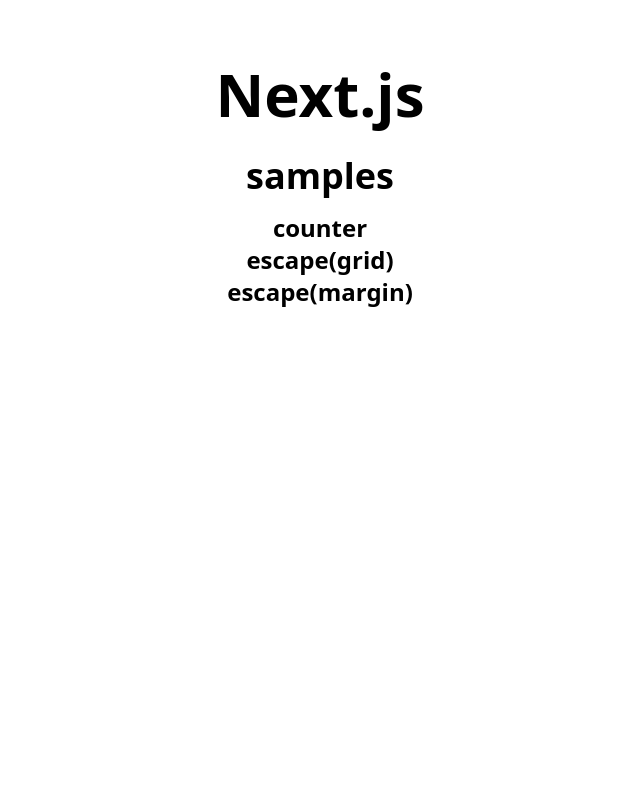
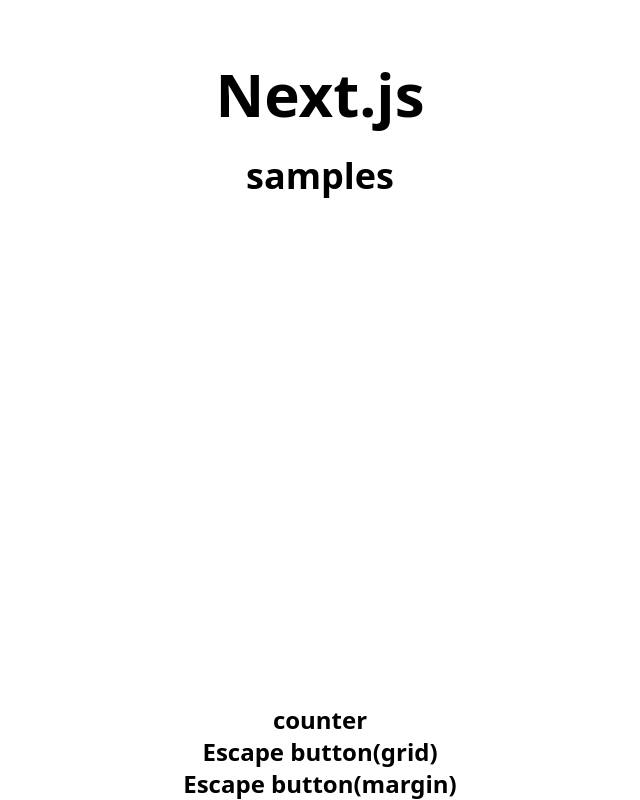
Before and after one commit to Tetsu4819/next-practice, a Next.js app: page / in a window 1280 px wide. Shown: the whole page, without its empty margins (320-960 px from the left). Built offline with nearby package versions, Linux system fonts and the light colour scheme.

Commit message:
:hammer:Add Head & fix title

```diff
--- a/src/pages/escape/grid-ver.tsx
+++ b/src/pages/escape/grid-ver.tsx
@@ -1,4 +1,5 @@
 import { useState } from 'react'
+import Head from 'next/head'
 
 export default function Grid() {
   const [col, setCol] = useState(1)
@@ -13,6 +14,10 @@
   const escStyle = `col-span-1 row-span-1 px-4 py-2 mt-4 font-bold text-white bg-blue-500 outline-none cursor-pointer hover:bg-blue-600 active:bg-blue-700 focus:outline-none rounded-xl col-start-${col} row-start-${row}`
 
   return (
+    <>
+      <Head>
+        <title>Escape button(grid)</title>
+      </Head>
       <div className="grid w-screen h-screen grid-cols-12 grid-rows-6">
         <button
           className={escStyle}
@@ -22,6 +27,7 @@
           Push me!
         </button>
       </div>
+    </>
   )
 }
 ;[
--- a/src/pages/escape/margin-ver.tsx
+++ b/src/pages/escape/margin-ver.tsx
@@ -1,4 +1,5 @@
-import { useState } from 'react'
+import React, { useState } from 'react'
+import Head from 'next/head'
 
 export default function Grid() {
   const [mh, setMh] = useState(3)
@@ -17,6 +18,10 @@
   }
 
   return (
+    <>
+      <Head>
+        <title>Escape button(margin)</title>
+      </Head>
       <div className="w-full h-auto ">
         <button
           style={style}
@@ -27,5 +32,6 @@
           Push me!
         </button>
       </div>
+    </>
   )
 }
--- a/src/pages/index.tsx
+++ b/src/pages/index.tsx
@@ -1,7 +1,11 @@
 import Link from 'next/link'
+import Head from 'next/head'
 function Home() {
   return (
-    <div>
+    <>
+      <Head>
+        <title>Next Practice</title>
+      </Head>
       <h1 className="pt-16 text-6xl font-bold text-center">Next.js</h1>
       <h2 className="pt-8 text-4xl font-bold text-center">samples</h2>
       <ul className="pt-4 text-center">
@@ -12,18 +16,20 @@
         </li>
         <li>
           <Link href="/escape/grid-ver">
-            <a className="mt-8 text-2xl font-bold text-center">escape(grid)</a>
+            <a className="mt-8 text-2xl font-bold text-center">
+              Escape button(grid)
+            </a>
           </Link>
         </li>
         <li>
           <Link href="/escape/margin-ver">
             <a className="mt-8 text-2xl font-bold text-center">
-              escape(margin)
+              Escape button(margin)
             </a>
           </Link>
         </li>
       </ul>
-    </div>
+    </>
   )
 }
 
```
Lines whose indentation alone changed are shown as unchanged.
